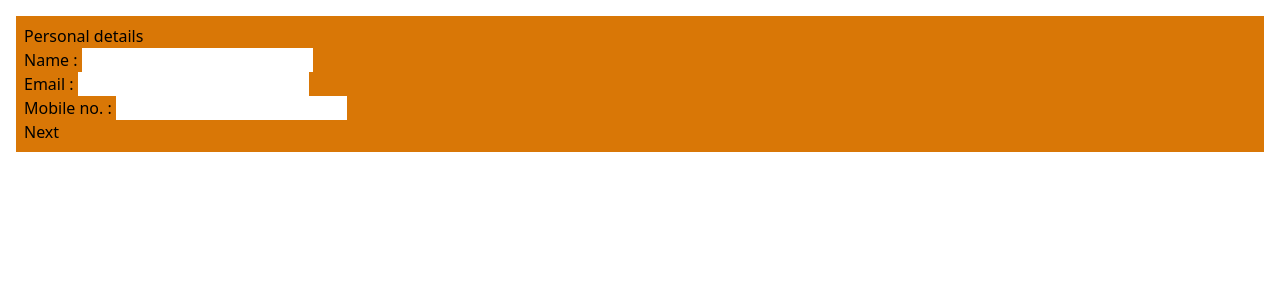
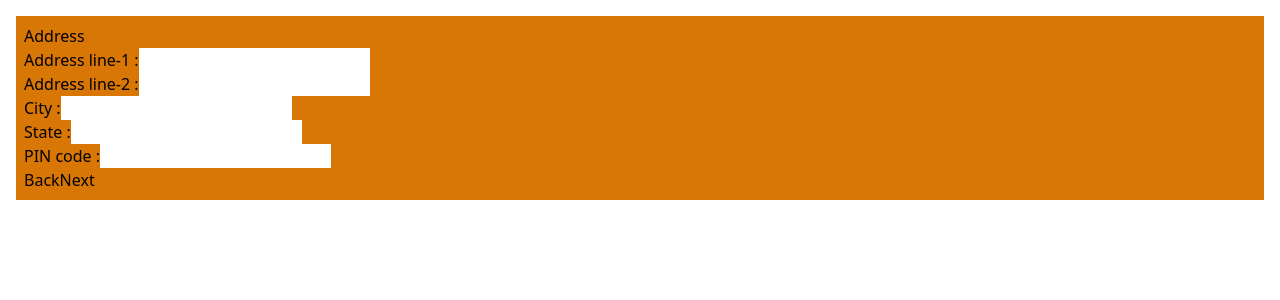
Before and after one commit to KeerthikaReddyP/multistep-form, a React (Create React App) app: page / in a window 1280 px wide. Both pictures are taken after a click on the button "Next". Shown: the top 300 px of the page. Built offline with nearby package versions, Linux system fonts and the light colour scheme.

Commit message:
making back and next buttons functional

```diff
--- a/src/App.js
+++ b/src/App.js
@@ -4,16 +4,26 @@ import Step2 from "./components/Step2";
 import Step3 from "./components/Step3";
 
 function App() {
+  const [step, setStep] = useState(1);
 
-  const [step,setStep]=useState(1);
+  const handleBack = () => {
+    setStep(step - 1);
+  };
+  const handleNext = () => {
+    setStep(step + 1);
+  };
 
   return (
     <div className="m-4 p-2 bg-amber-600">
-      {step===1 && <Step1 />}
-      {step===2 && <Step2 />}
-      {step===3 && <Step3 />}
-      {step>1 && <button>Back</button>}
-      {step<3 ? <button>Next</button> : <button>Submit</button>}
+      {step === 1 && <Step1 />}
+      {step === 2 && <Step2 />}
+      {step === 3 && <Step3 />}
+      {step > 1 && <button onClick={handleBack}>Back</button>}
+      {step < 3 ? (
+        <button onClick={handleNext}>Next</button>
+      ) : (
+        <button>Submit</button>
+      )}
     </div>
   );
 }
```
